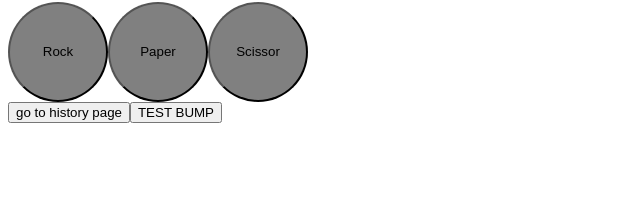
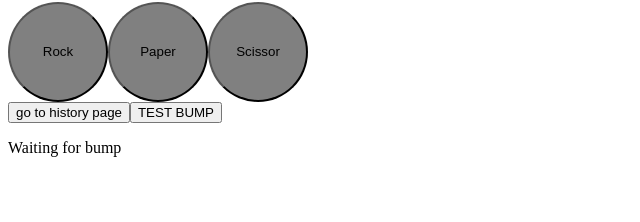
Before and after one commit to fritzhuie/bump-it-frontend, a React (Vite) app: page / in a window 1280 px wide. Shown: the part 78-300 px from the top of the page, without its empty margins (0-640 px from the left). Built offline with nearby package versions, Linux system fonts and the light colour scheme.

Commit message:
add testing

```diff
--- a/src/components/Game/Game.jsx
+++ b/src/components/Game/Game.jsx
@@ -10,7 +10,8 @@ const Game = () => {
 
   const navigate = useNavigate()
 
-  const [choice, setChoice] = useState()
+  const [choice, setChoice] = useState(null)
+  const [status, setStatus] = useState("Waiting for bump")
   const [isBumpEnabled, setIsBumpEnabled] = useState(true)
 
   const handleHistoryNav = () => {
@@ -19,16 +20,18 @@ const Game = () => {
 
   const handleBump = async () => {
     if (!choice || !isBumpEnabled) { return }
-
+    setStatus("Bump detected")
     setIsBumpEnabled(false)
 
     const preBumpHistory = await getMatch()
     console.log("preBumpHistory: ", preBumpHistory)
     if ( !preBumpHistory ) { return }
+    setStatus("preBumpHistory exists")
 
     const bumpResult = await sendBump(choice)
     console.log("bumpResult ", bumpResult)
     if ( !bumpResult ) { return }
+    setStatus("bumpResult exists")
 
     setChoice(null)
 
@@ -36,6 +39,7 @@ const Game = () => {
       const resultHistoryResponse = await getMatch()
       console.log("resultHistoryResponse: ", resultHistoryResponse)
       if ( !preBumpHistory ) { return }
+      setStatus("Bump completed")
 
       if ( resultHistoryResponse != preBumpHistory ) {
         navigate('/matchresult')
@@ -87,6 +91,7 @@ const Game = () => {
       </div>
       <button onClick={handleHistoryNav}>go to history page</button>
       <button onClick={handleBump}>TEST BUMP</button>
+      <p>{status}</p>
 
     </>
   )
```
